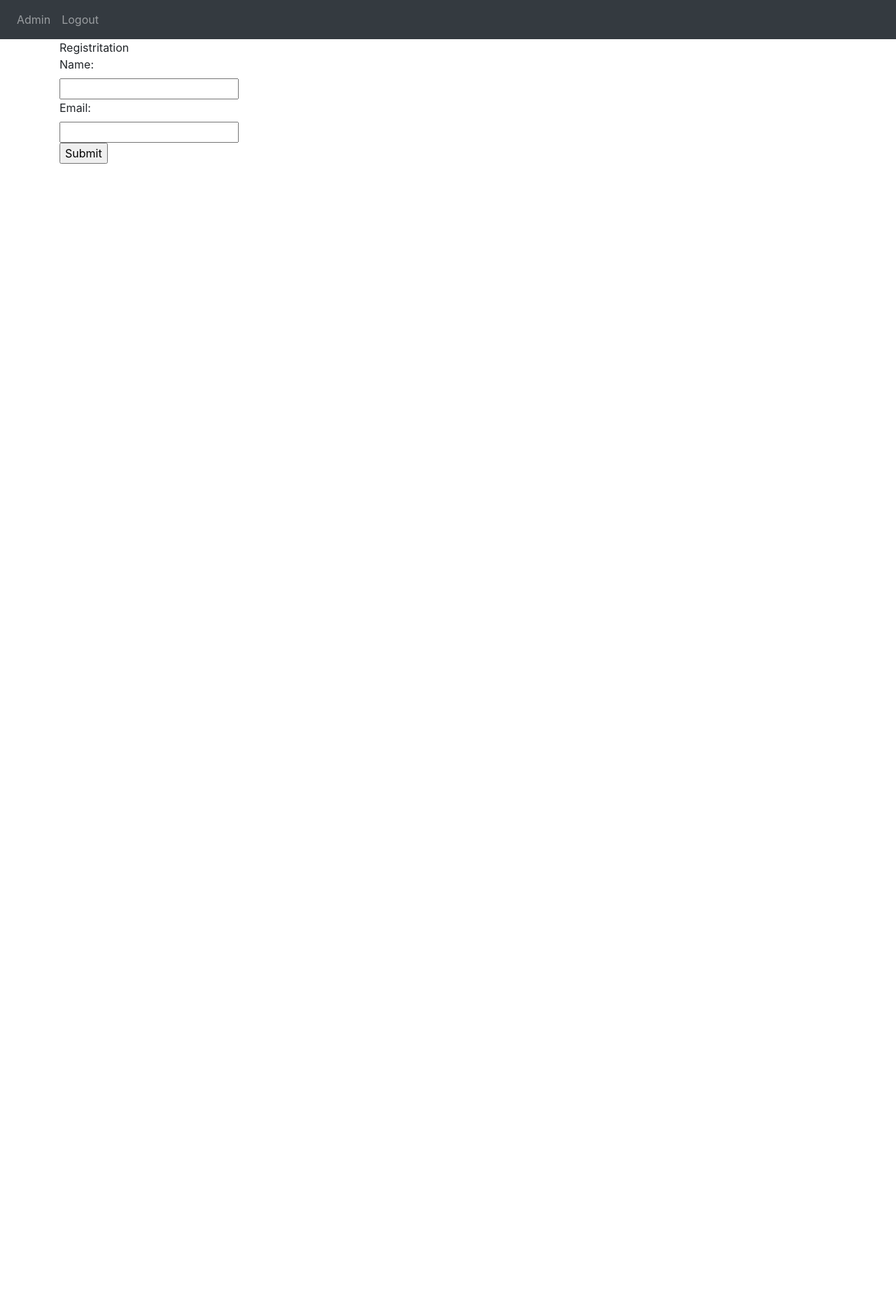
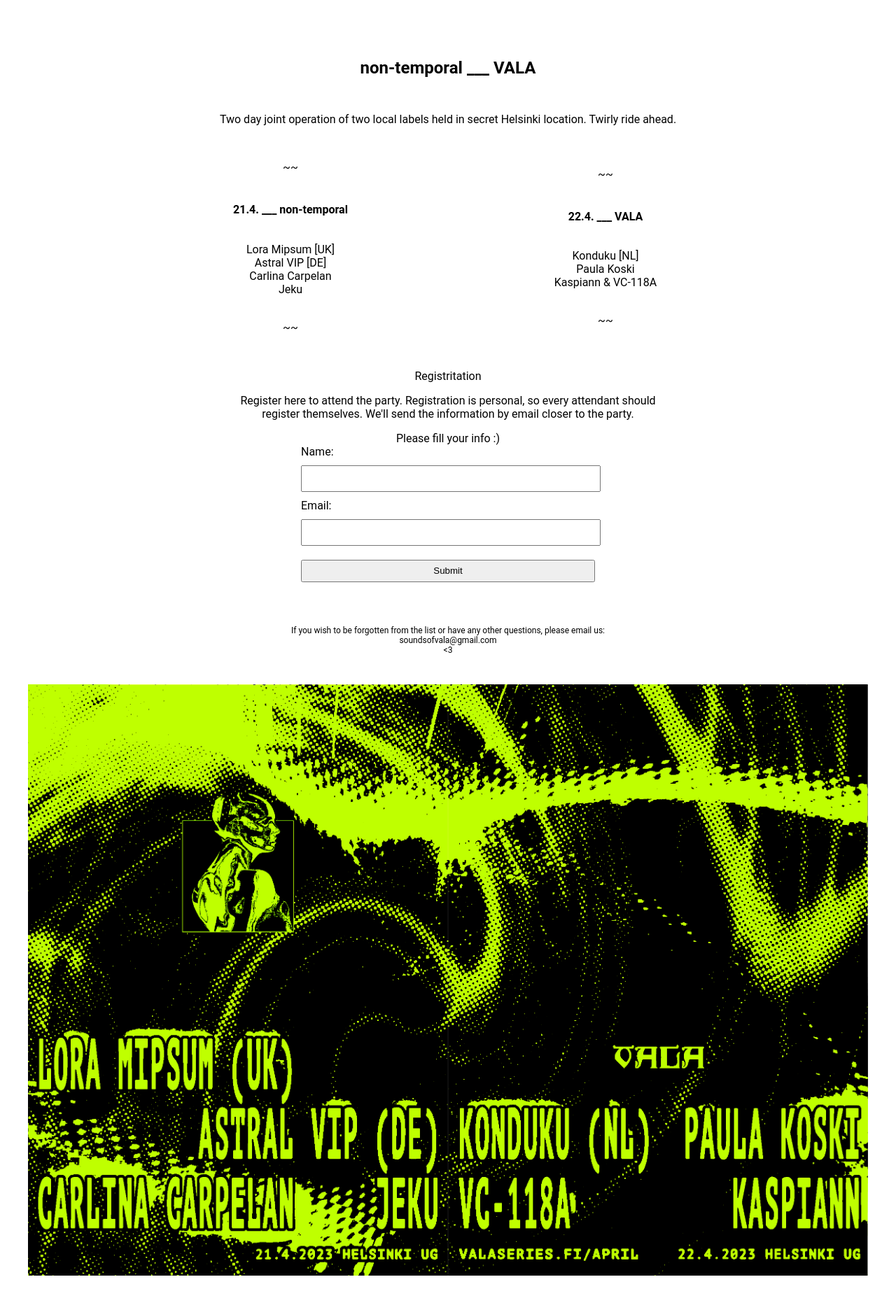
Before and after one commit to kasparia/inviter, a Flask app: page / in a window 1280 px wide. Shown: the whole page at 70% size. Before the commit the page ends 234 px from the top, so only its background shows below. Run offline with Flask 3, Linux system fonts and the light colour scheme; a user stored in the database is signed in; parts of the project's set-up code (start-up, migrations or seed data) failed here and were passed over; some libraries are stand-ins or nearby versions.

Commit message:
Add party info and improve conditionaling

```diff
--- /dev/null
+++ b/website/static/style.css
@@ -0,0 +1,160 @@
+body {
+  font-family: 'Roboto', sans-serif;
+}
+
+.container {
+  display: flex;
+  flex-wrap: wrap;
+  justify-content: center;
+  align-items: center;
+}
+
+.logo-wrapper {
+  width: 250px;
+}
+
+.logo-wrapper img {
+  width: 100%;
+}
+
+.link-list {
+  margin: 0 0 50px;
+  width: 100%;
+}
+
+.party-content {
+  text-align: center;
+  max-width: 900px;
+  margin: auto;
+  width: 100%;
+}
+
+.lineup {
+  margin: 30px 0;
+  display: flex;
+  min-height: 250px;
+  align-items: center;
+}
+
+.lineup-side {
+  width: 50%;
+  display: flex;
+  flex-wrap: wrap;
+  justify-content: center;
+  align-items: center;
+}
+
+.lineup-side > * {
+  width: 100%;
+}
+
+.lineup-side ul {
+  list-style-type: none;
+  padding: 0;
+}
+
+.lineup-side span {
+  margin: 20px 0;
+  display: block;
+}
+
+li a {
+  margin: 0 5px;
+}
+
+a,
+a:visited {
+  color: #3270ff;
+  text-decoration: none;
+}
+
+a:hover {
+  color: #1f4397;
+}
+
+.site-content {
+  display: flex;
+  flex-wrap: wrap;
+  margin: auto;
+  max-width: 1000px;
+  justify-content: center;
+}
+
+.site-header {
+  text-align: center;
+}
+
+h1 {
+  margin: 75px 0 50px;
+  font-size: 1.5em;
+  text-align: center;
+}
+
+h3 {
+  font-size: 1em;
+}
+
+.price {
+  display: block;
+  font-weight: bold;
+  margin: 20px 0;
+}
+
+.site-header {
+  width: 100%;
+}
+
+.flyer-wrapper {
+  margin: 20px auto;
+  max-width: 1200px;
+}
+
+.flyer-wrapper img {
+  max-width: 100%;
+}
+
+.register {
+  width: 100%;;
+  display: flex;
+  flex-wrap: wrap;
+  justify-content: center;
+}
+
+.register-title {
+  width: 100%;
+  text-align: center;
+}
+
+.register-messages {
+  text-align: center;
+}
+
+.info-text {
+  max-width: 600px;
+  margin: auto;
+  text-align: center;
+}
+
+.form-wrapper {
+  margin: 0 0 30px;
+  width: 100%;
+}
+
+.disclaimer {
+  display: block;
+  margin: 10px 0;
+  font-size: 12px;
+  text-align: center;
+}
+
+
+form {
+  margin: auto;
+  max-width: 420px;
+}
+
+input {
+  height: 32px;
+  width: 100%;
+  margin: 10px 0;
+}
--- a/website/templates/base.html
+++ b/website/templates/base.html
@@ -5,89 +5,14 @@
 		<meta charset="UTF-8">
 		<meta name="viewport" content="width=device-width, initial-scale=1.0">
 		<meta http-equiv="X-UA-Compatible" content="ie=edge">
-
-		<link
-			rel="stylesheet"
-			href="https://stackpath.bootstrapcdn.com/bootstrap/4.4.1/css/bootstrap.min.css"
-			integrity="sha384-Vkoo8x4CGsO3+Hhxv8T/Q5PaXtkKtu6ug5TOeNV6gBiFeWPGFN9MuhOf23Q9Ifjh"
-			crossorigin="anonymous"
-		/>
-
-		<link
-			rel="stylesheet"
-			href="https://stackpath.bootstrapcdn.com/font-awesome/4.7.0/css/font-awesome.min.css"
-			crossorigin="anonymous"
-		/>
-		<title>{% block title %}Home{% endblock %}</title>
+		<link rel="stylesheet" href="{{url_for('static', filename='style.css')}}">
+		<title>{% block title %}non-temporal ___ VALA - 21.-23.4.{% endblock %}</title>
 	</head>
 
 	<body>
-		{% if user.is_authenticated %}
-		<nav class="navbar navbar-expand-lg navbar-dark bg-dark">
-
-			<button
-				class="navbar-toggler"
-				type="button"
-				data-toggle="collapse"
-				data-target="#navbar"
-			>
-				<span class="navbar-toggler-icon"></span>
-			</button>
-
-			<div class="collapse navbar-collapse" id="navbar">
-				<div class="navbar-nav">
-
-					<a class="nav-item nav-link" id="home" href="/admin">Admin</a>
-					<a class="nav-item nav-link" id="logout" href="/logout">Logout</a>
-
-				</div>
-			</div>
-		</nav>
-		{% endif %}
-		{% with messages = get_flashed_messages(with_categories=true) %}
-		{% if messages %}
-			{% for category, message in messages %}
-			{% if category == 'error' %}
-
-			<div class="alert alert-danger alert-dismissable fade show" role="alert">
-				{{ message }}
-				<button type="button" class="close" data-dismiss="alert">
-					<span aria-hidden="true">&times;</span>
-			</button>
-			</div>
-
-			{% else%}
-
-			<div class="alert alert-success alert-dismissable fade show" role="alert">
-				{{ message }}
-				<button type="button" class="close" data-dismiss="alert">
-					<span aria-hidden="true">&times;</span>
-			</button>
-			</div>
-
-			{% endif %}
-			{% endfor %}
-		{% endif %}
-		{% endwith %}
-
 		<div class="container">
 			{% block content %}
 			{% endblock %}
 		</div>
-
-		<script
-			src="https://code.jquery.com/jquery-3.2.1.slim.min.js"
-			integrity="sha384-KJ3o2DKtIkvYIK3UENzmM7KCkRr/rE9/Qpg6aAZGJwFDMVNA/GpGFF93hXpG5KkN"
-			crossorigin="anonymous">
-		</script>
-
-		<script
-			src="https://cdnjs.cloudflare.com/ajax/libs/popper.js/1.12.9/umd/popper.min.js" integrity="sha384-ApNbgh9B+Y1QKtv3Rn7W3mgPxhU9K/ScQsAP7hUibX39j7fakFPskvXusvfa0b4Q" crossorigin="anonymous">
-		</script>
-
-		<script
-			src="https://maxcdn.bootstrapcdn.com/bootstrap/4.0.0/js/bootstrap.min.js" integrity="sha384-JZR6Spejh4U02d8jOt6vLEHfe/JQGiRRSQQxSfFWpi1MquVdAyjUar5+76PVCmYl" crossorigin="anonymous">
-		</script>
-
 	</body>
 </html>
--- a/website/templates/home.html
+++ b/website/templates/home.html
@@ -1,14 +1,70 @@
 {% extends 'base.html' %} {% block title %}Home{% endblock %} {% block content %}
+
+<div class="party-content">
+  <h1>non-temporal ___ VALA</h1>
+  <p>Two day joint operation of two local labels held in secret Helsinki location. Twirly ride ahead.</p>
+  <div class="lineup">
+    <div class="lineup-side">
+      <span>~~</span>
+      <h4>21.4. ___ non-temporal<br></h4>
+      <ul>
+        <li>Lora Mipsum [UK]</li>
+        <li>Astral VIP [DE]</li>
+        <li>Carlina Carpelan</li>
+        <li>Jeku</li>
+      </ul>
+      <span>~~</span>
+    </div>
+
+    <div class="lineup-side">
+      <span>~~</span>
+      <h4>22.4. ___ VALA<br></h4>
+
+      <ul>
+        <li>Konduku [NL]</li>
+        <li>Paula Koski</li>
+        <li>Kaspiann & VC-118A</li>
+      </ul>
+
+      <span>~~</span>
+    </div>
+
+  </div>
+</div>
+
 
 <div class="register">
   <div class="register-title">Registritation</div>
-  <form>
-    <label for="code">Name:</label><br>
-    <input type="text" id="nameField" name="nameField"><br>
-    <label for="code">Email:</label><br>
-    <input type="text" id="emailField" name="emailField"><br>
-    <input type="submit" value="Submit">
-  </form>
+  <div class="form-wrapper">
+
+    <div class="info-text">
+      <p>Register here to attend the party. Registration is personal, so every attendant should register themselves. We'll send the information by email closer to the party.</p>
+    </div>
+
+
+
+    <div class="register-messages">
+      {% include 'messages.html' %}
+    </div>
+
+    {% if not visitorRegistered %}
+      <form>
+        <label for="nameField">Name:</label>
+        <input type="text" id="nameField" name="nameField">
+        <label for="emailField">Email:</label>
+        <input type="text" id="emailField" name="emailField">
+        <input type="submit" value="Submit">
+      </form>
+    </div>
+  {% endif %}
+
+  <div class="disclaimer">
+    <p>If you wish to be forgotten from the list or have any other questions, please email us:<br> soundsofvala@gmail.com<br> <3</p>
+  </div>
+</div>
+
+<div class="flyer-wrapper">
+  <img src="{{url_for('static', filename='nt_vala_final-web-full-flyer.png')}}" />
 </div>
 
 {% endblock %}
--- /dev/null
+++ b/website/templates/messages.html
@@ -0,0 +1,21 @@
+{% block messages %}
+  {% with messages = get_flashed_messages(with_categories=true) %}
+  {% if messages %}
+    {% for category, message in messages %}
+    {% if category == 'error' %}
+
+    <div class="alert alert-danger alert-dismissable fade show" role="alert">
+      {{ message }}
+    </div>
+
+    {% else%}
+
+    <div class="alert alert-success alert-dismissable fade show" role="alert">
+      {{ message }}
+    </div>
+
+    {% endif %}
+    {% endfor %}
+  {% endif %}
+  {% endwith %}
+{% endblock %}
--- a/website/views.py
+++ b/website/views.py
@@ -5,12 +5,11 @@ from .models import Visitor
 
 views = Blueprint('views', __name__)
 
-@views.route('/', methods=['GET', 'POST'])
+@views.route('/', methods=['GET'])
 def home():
 
-	# if request.args.get('code') !=None and request.args.get('email') !=None:
-	if request.args.get('nameField') !=None and request.args.get('emailField') !=None:
-		# input_code = request.args.get('code')
+
+	if request.args.get('nameField') != None and request.args.get('nameField') != "" and request.args.get('emailField') != None and request.args.get('emailField') != "":
 		nameFieldData = request.args.get('nameField')
 		emailFieldData = request.args.get('emailField')
 
@@ -18,11 +17,8 @@ def home():
 			visitorEmail = Visitor.query.filter_by(visitorEmail=emailFieldData).first()
 			if visitorEmail != None:
 				flash("Email already registered", category='error')
-				# return render_template("register.html", user=current_user, code=input_code)
-			#	return render_template("register.html")
+				return render_template("home.html", user=current_user, nameField=nameFieldData, emailField=emailFieldData)
 			else:
-				# visitorInstance = Visitor.query.filter_by(visitorEmail=emailFieldData+"\n").first()
-				#if is_valid_string(nameFieldData):
 
 				visitorInstance = Visitor.query.filter_by(visitorEmail=emailFieldData+"\n").first()
 				if visitorInstance == None and is_valid_string(nameFieldData):
@@ -31,18 +27,22 @@ def home():
 					visitorInstance.visitorEmail = emailFieldData
 					db.session.add(visitorInstance)
 					db.session.commit()
-					return("Email registered!")
+					# return("Email registered!")
+
+					flash("Registration successful", category='success')
+					return render_template("home.html", user=current_user, visitorRegistered=True)
 				else:
 					flash("Invalid name given", category='error')
-					return render_template("home.html")
+					return render_template("home.html", user=current_user, visitorRegistered=False)
 
 		else:
 			flash("Invalid email address", category='error')
 			# return render_template("register.html", user=current_user, code=input_code)
-			return render_template("register.html", user=current_user)
+			#return render_template("register.html", user=current_user)
+			return render_template("home.html", user=current_user, visitorRegistered=False)
 	else:
-		#flash("Invalid code", category='error')
-		return render_template("home.html", user=current_user)
+		flash("Please fill your info :)", category='error')
+		return render_template("home.html", user=current_user, visitorRegistered=False)
 
 
 
```
Also changed, not shown: website/static/nt_vala_final-web-full-flyer.png (added).
